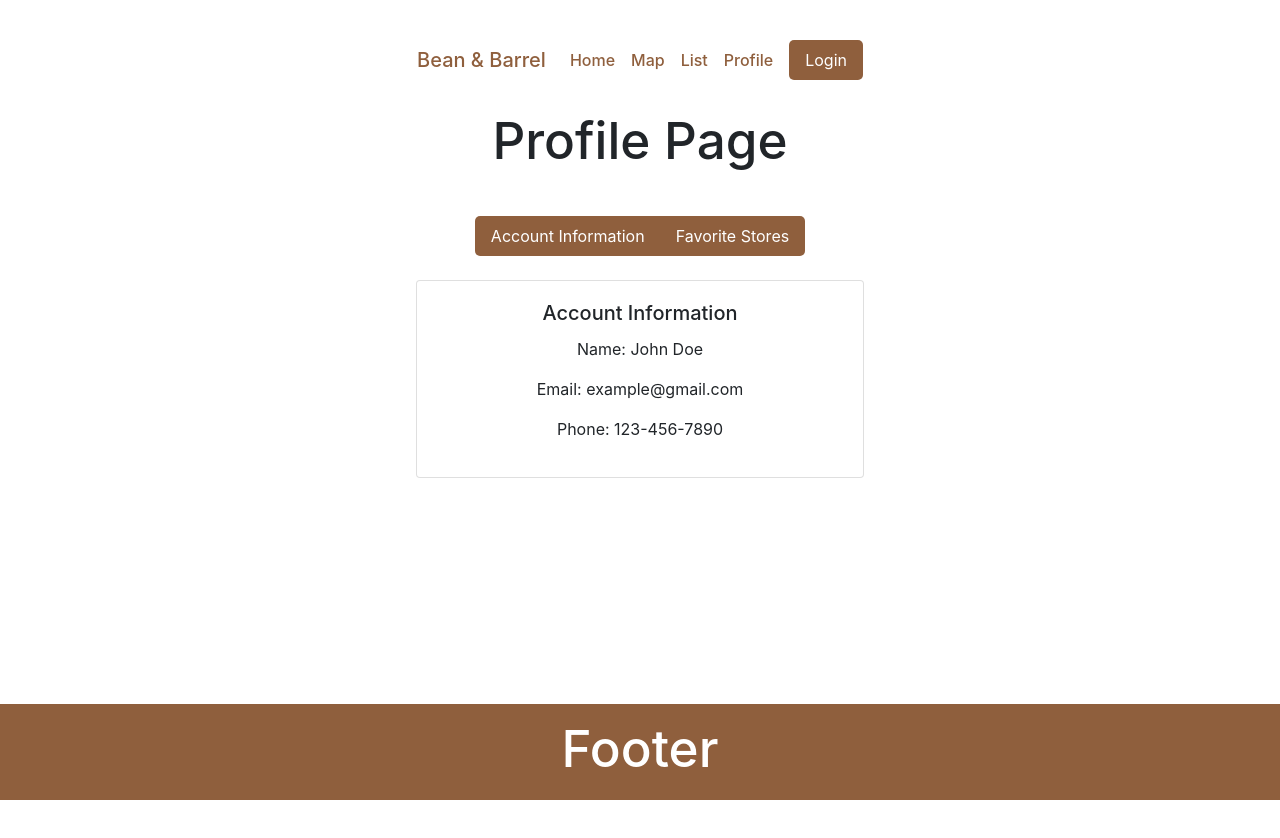
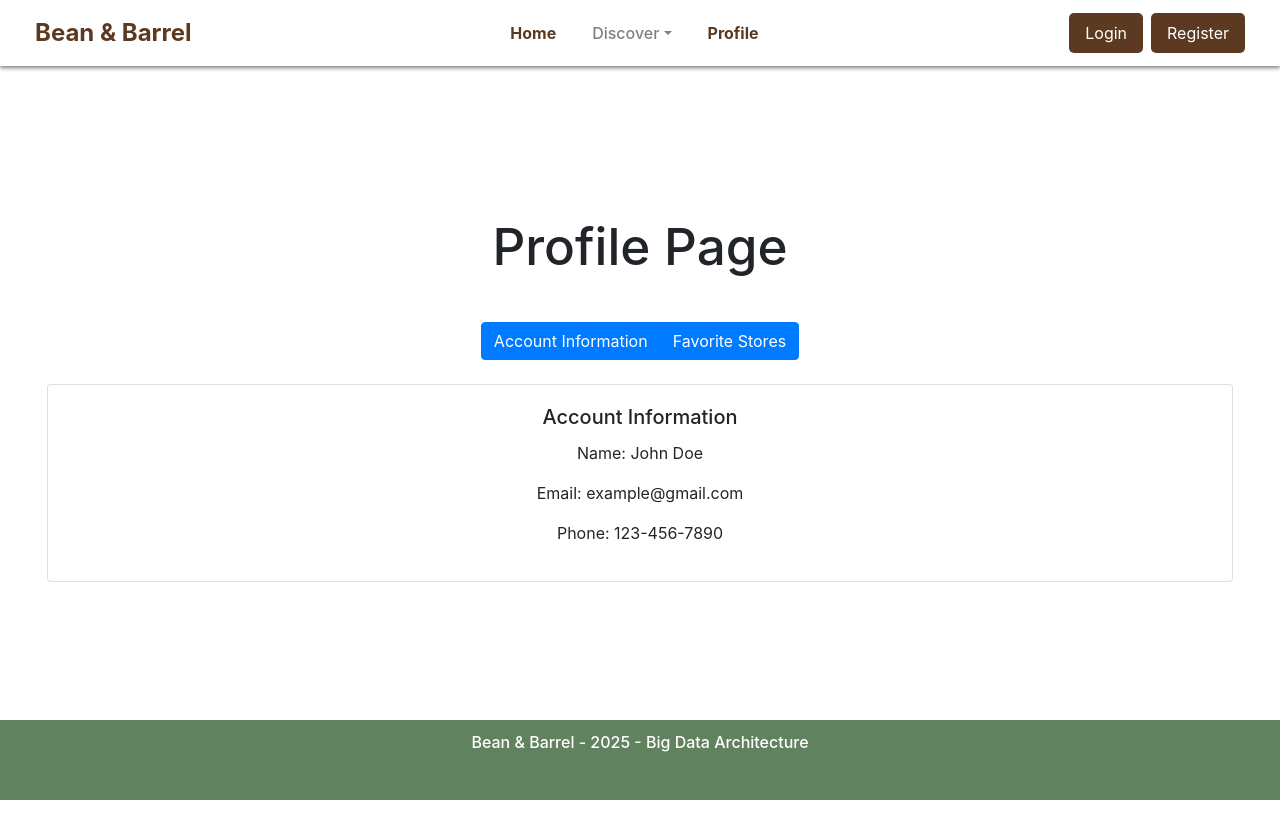
Before and after one commit to shwi6838/Bean-Barrel, a React (Vite) app in the folder Client/: page /profile in a window 1280 px wide. Shown: the top 838 px of the page. After the commit the page ends 800 px from the top, so only its background shows below. Built offline with nearby package versions, Linux system fonts and the light colour scheme.

Commit message:
Login and Register Styles Done

```diff
--- a/Client/src/App.css
+++ b/Client/src/App.css
@@ -1,16 +1,19 @@
 #root {
-  max-width: 1280px;
+  width: 100% !important;
   margin: 0 auto;
-  padding: 2rem;
+  padding: 0.1rem;
   text-align: center;
 }
 /* // CSS Variables for themeing */
 :root {
   --brand-color: #8f5f3d;
-  --brand-color-light: #ac7d55;
+  --brand-color-light: #b8865a;
   --brand-color-dark: #5c3a21;
 
   --bg-rose: #ffe8e1;
+  --brand-green: #2c3b2b;
+  --brand-green-light: #60825e;
+  --brand-green-dark: #1f2a1f;
 }
 
 /* -------------------- Footer CSS -------------------- */
@@ -19,46 +22,131 @@
   left: 0;
   bottom: 0;
   width: 100%;
-  background-color: var(--brand-color);
+  height: 80px;
+  background-color: var(--brand-green-light);
   color: white;
   text-align: center;
-  padding: 1rem;
+  padding: .8rem;
+}
+.sticky-footer a {
+  color: white;
+  text-decoration: none;
+}
+.sticky-footer h4 {
+  margin: 0;
+  font-size: 1rem;
 }
 
 /* -------------------- Nav Page CSS -------------------- */
-.c-nav {
-  position: fixed;
-  top: 0;
-  left: 0;
+.custom-navbar {
   width: 100% !important;
-  background-color: var(--bg-rose) !important;
-  justify-content: space-around;
+  padding: 10px 20px;
+  /* background-color: #ffff !important; */
+  justify-content: space-evenly !important;
   margin-bottom: 2rem;
+  box-shadow: 0 2px 4px rgba(0, 0, 0, 0.5);
+  backdrop-filter: blur(8px); /* Frosted glass effect */
 }
-.c-nav-link {
+.custom-navbar .c-nav-brand {
+  color: var(--brand-color-dark) !important;
+  font-size: 1.5rem;
+  font-weight: bold;
+}
+.custom-navbar .c-nav-link {
+  color: var(--brand-color-dark) !important;
+  font-size: 1rem;
+  font-weight: bold;
+  margin: 0 10px;
+}
+.custom-navbar .c-nav-link:hover {
   color: var(--brand-color) !important;
 }
-.c-nav-link:hover {
-  color: var(--brand-color-light) !important;
+.custom-navbar .c-nav-link:focus {
+  color: var(--brand-color) !important;
 }
-.c-nav-link.active {
-  color: var(--brand-color-light) !important;
+.custom-navbar .c-nav-link.active {
+  color: var(--brand-color) !important;
 }
 
-.nav-button
+.custom-navbar .nav-button
 {
-  background-color: var(--brand-color) !important;
+  background-color: var(--brand-color-dark) !important;
   color: white;
   border: none;
   padding: 0.5rem 1rem;
   border-radius: 5px;
   cursor: pointer;
 }
-.nav-button:hover
+.custom-navbar .nav-button:hover
 {
-  background-color: var(--brand-color-light) !important;
+  background-color: var(--brand-color) !important;
 }
-.nav-button:active
+.custom-navbar .nav-button:active
 {
-  background-color: var(--brand-color-light) !important;
+  background-color: var(--brand-color) !important;
 }
+
+/* -------------------- Login Page CSS -------------------- */
+.login-page {
+  background: url('./assets/cafe-login.jpg') no-repeat center center fixed;
+  background-size: cover;
+  display: flex;
+  align-items: center;
+  justify-content: flex-end;
+  padding: 0 6%;
+  height: 80vh;
+  width: 100%;
+}
+
+.login-card {
+  background-color: rgba(111, 83, 56, 0.3);
+  backdrop-filter: blur(10px);
+  border-radius: 10px;
+  padding: 3rem;
+  box-shadow: 0 4px 8px rgba(0, 0, 0, 0.2);
+  border: 1px solid var(--brand-color-light); /* Subtle border */
+  border-radius: 12px; /* Rounded corners */
+  width: 370px; /* Fixed width for the card */
+  height: 400px; /* Fixed height for the card */
+  display: flex;
+  flex-direction: column;
+  justify-content: center;
+  color: #ffffff; /* White text */
+  font-family: "Arial", sans-serif;
+}
+
+.login-page h2 {
+  font-size: 2rem;
+  text-align: center;
+  margin-bottom: 2rem;
+}
+
+.login-card .form-control {
+  background: rgba(255, 255, 255, 0.2);
+  border: none;
+  color: #ffffff;
+  padding: 1rem;
+}
+.login-card .form-control:focus {
+  background: rgba(255, 255, 255, 0.3);
+  color: #ffffff;
+  outline: none;
+  box-shadow: none;
+}
+
+.login-card .form-control::placeholder {
+  color: var(--bg-rose);
+  opacity: 0.6; /* Adjust opacity for placeholder */
+}
+
+/*-------------------------- Register Page CSS -------------------- */
+.register-page {
+  background: url('./assets/cafe-login.jpg') no-repeat center center fixed;
+  background-size: cover;
+  display: flex;
+  align-items: center;
+  justify-content: flex-start;
+  padding: 0 6%;
+  height: 80vh;
+  width: 100%;
+}
--- a/Client/src/App.jsx
+++ b/Client/src/App.jsx
@@ -14,49 +14,23 @@ import MapPage from './Pages/Map';
 import ListPage from './Pages/List';
 import ProfilePage from './Pages/Profile';
 import LoginPage from './Pages/Login';
-
+import RegisterPage from './Pages/Register';
 
 function App() {
-  // const [users, setUsers] = useState([])
-
-  // const fetchAPI = async () => {
-  //   try {
-  //     const response = await axios.get("http://localhost:3080/api/users");
-  //     console.log(response.data.users);
-  //     setUsers(response.data.users);
-  //   } catch (err) {
-  //     console.error("Error fetching data:", err);
-  //   }
-  // }
-
-  // useEffect(() => {
-  //   fetchAPI();
-  // }, []);
 
   return (
     <>
-     {/* Test for users test api */}
-      {/* <div>
-        <h2>Users Test</h2>
-          {users.map((user) => (
-          <div key={user.id}>
-            <h3>{user.name}</h3>
-          </div>
-        ))}
-      </div> */}
-
-      {/* Add Header, NavBar, Footer, and Routes here */}
-      {/* <Header /> Not Needed */}
       < Router >
-      <div className="d-flex flex-column min-vh-100 w-100">
+      <div className="container-fluid">
         <NavBar />
-        <main className="flex-grow-1 container-fluid py-4">
+        <main className="container-fluid">
           <Routes>
             <Route path="/" element={<HomePage />} />
             <Route path='/map' element={<MapPage />} />
             <Route path='/list' element={<ListPage />} />
             <Route path='/profile' element={<ProfilePage />} />
             <Route path='/login' element={<LoginPage />} />
+            <Route path='/register' element={<RegisterPage />} />
           </Routes>
         </main>
       </div>
--- a/Client/src/Components/Footer.jsx
+++ b/Client/src/Components/Footer.jsx
@@ -1,7 +1,7 @@
 import React from "react";
 
 const Footer = () => {
-  return <footer className="sticky-footer"><h1>Footer</h1></footer>;
+  return <footer className="sticky-footer"><h4>Bean & Barrel - 2025 - Big Data Architecture</h4></footer>;
 };
 
 export default Footer;
--- a/Client/src/Components/Navbar.jsx
+++ b/Client/src/Components/Navbar.jsx
@@ -1,25 +1,27 @@
 import React from "react";
-import { Navbar, Nav, Container, Button } from "react-bootstrap";
+import { Navbar, Nav, NavDropdown, Container, Button } from "react-bootstrap";
 import { Link } from "react-router-dom";
 import "../App.css";
 
 const NavBar = () => { // Use arrow functions to define components so we can pass hooks and props if needed
   return (
-    <Navbar sticky="top" expand="lg" className="c-navbar">
-      <Container className="c-navbar">
-        <Navbar.Brand as={Link} to="/" className="c-nav-link">Bean & Barrel</Navbar.Brand>
-        <Navbar.Toggle aria-controls="basic-navbar-nav" />
-        <Navbar.Collapse id="basic-navbar-nav">
-          <Nav className="me-auto">
+    <Navbar fixed="top" expand="lg" className="custom-navbar">
+      <div className="container-fluid d-flex justify-content-between align-items-center">
+        <Navbar.Brand as={Link} to="/" className="c-nav-brand">Bean & Barrel</Navbar.Brand>
+        <Navbar.Toggle aria-controls="navbar-nav" />
+        <Navbar.Collapse id="navbar-nav">
+          <Nav className="me-auto w-100 d-flex justify-content-center align-items-center">
             <Nav.Link as={Link} to="/" className="c-nav-link">Home</Nav.Link>
-            <Nav.Link as={Link} to="/map" className="c-nav-link">Map</Nav.Link>
-            <Nav.Link as={Link} to="/list" className="c-nav-link">List</Nav.Link>
+            <NavDropdown title="Discover" id="basic-nav-dropdown" className="c-nav-link">
+              <NavDropdown.Item as={Link} to="/map" className="c-nav-link">Map</NavDropdown.Item>
+              <NavDropdown.Item as={Link} to="/list" className="c-nav-link">List</NavDropdown.Item>
+            </NavDropdown>
             <Nav.Link as={Link} to="/profile" className="c-nav-link">Profile</Nav.Link>
-            {/* <Nav.Link as={Link} to="/login" id="nav-link">Login</Nav.Link> */}
           </Nav>
             <Button as={Link} to="/login" className="ml-2 nav-button">Login</Button>
+            <Button as={Link} to="/register" className="ml-2 nav-button">Register</Button>
         </Navbar.Collapse>
-      </Container>
+      </div>
     </Navbar>
   );
 };
--- a/Client/src/Pages/Login.jsx
+++ b/Client/src/Pages/Login.jsx
@@ -1,5 +1,6 @@
 import React, { useState } from "react";
 import { useNavigate } from "react-router-dom"; // 确保你的项目使用了 React Router
+import { Link } from "react-router-dom"; // 确保你的项目使用了 React Router
 
 function LoginPage() {
   const [username, setUsername] = useState("");
@@ -61,21 +62,26 @@ function LoginPage() {
   };
 
   return (
-    <div>
-      <h2>Login</h2>
+    <div className="login-page">
+      <div className="login-card">
+      <h2>Welcome Back!</h2>
       {error && <p style={{ color: "red" }}>{error}</p>}
-      <form onSubmit={handleSubmit}>
+      <form onSubmit={handleSubmit} className="mb-3">
+        <label htmlFor="username">Username</label>
         <input
           type="text"
-          placeholder="Username"
+          className="form-control"
+          placeholder="Enter Username"
           value={username}
           onChange={(e) => setUsername(e.target.value)}
           required
         />
         <br />
+        <label htmlFor="password">Password</label>
         <input
           type="password"
-          placeholder="Password"
+          className="form-control"
+          placeholder="Enter Password"
           value={password}
           onChange={(e) => setPassword(e.target.value)}
           required
@@ -92,6 +98,8 @@ function LoginPage() {
           Logout
         </button>
       </form>
+      <p>Don't have an account? <Link to="/register" className="register-link">Register</Link></p>
+    </div>
     </div>
   );
 }
--- a/Client/src/Pages/Profile.jsx
+++ b/Client/src/Pages/Profile.jsx
@@ -12,7 +12,7 @@ function ProfilePage() {
     const [activeTab, setActiveTab] = useState("account");
 
     return (
-        <Container>
+        <Container fluid>
             <h1>Profile Page</h1>
             <div className="mt-5 mb-4">
                 <ButtonGroup>
--- /dev/null
+++ b/Client/src/Pages/Register.jsx
@@ -0,0 +1,44 @@
+import React from "react";
+import { useState } from "react";
+import { Container, Button, ButtonGroup, Card } from "react-bootstrap";
+import { useNavigate, Link } from "react-router-dom";
+
+function RegisterPage() {
+    const [username, setUsername] = useState("");
+    const [password, setPassword] = useState("");
+    const [error, setError] = useState(null);
+    return (
+        <div className="register-page">
+          <div className="login-card">
+          <h2>Grab a Seat!</h2>
+          {/* {error && <p style={{ color: "red" }}>{error}</p>} */}
+          <form className="mb-3">
+            <label htmlFor="username">Username</label>
+            <input
+              type="text"
+              className="form-control"
+              placeholder="Enter Username"
+              value={username}
+              onChange={(e) => setUsername(e.target.value)}
+              required
+            />
+            <br />
+            <label htmlFor="password">Password</label>
+            <input
+              type="password"
+              className="form-control"
+              placeholder="Enter Password"
+              value={password}
+              onChange={(e) => setPassword(e.target.value)}
+              required
+            />
+            <br />
+            <button type="submit">Register an Account</button>
+          </form>
+          <p>Have an account? <Link to="/login" className="register-link">Login</Link></p>
+        </div>
+        </div>
+      );
+}
+
+export default RegisterPage;
```
Also changed, not shown: Client/src/assets/cafe-login.jpg (added).
